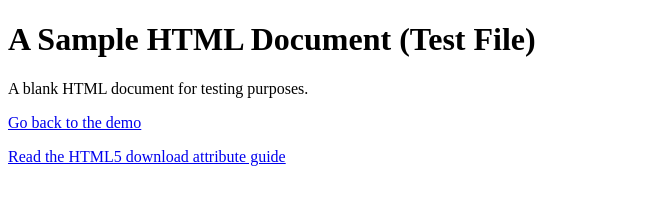
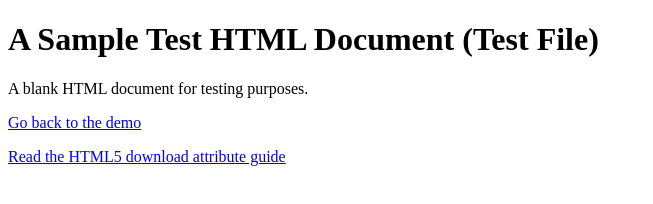
Before and after one commit to balajiregt/Javascript_Practice, a plain HTML site: page js-Basics/HTMLSample.html in a window 1280 px wide. Shown: the whole page, without its empty margins (0-653 px from the left). Drawn offline with Linux system fonts and the light colour scheme.

Commit message:
Update HTMLSample.html
update h1

```diff
--- a/js-Basics/HTMLSample.html
+++ b/js-Basics/HTMLSample.html
@@ -10,7 +10,7 @@
 </head>
 <body>
 
-<h1>A Sample HTML Document (Test File)</h1>
+<h1>A Sample Test HTML Document (Test File)</h1>
 <p>A blank HTML document for testing purposes.</p>
 <p><a href="../html5download-demo.html">Go back to the demo</a></p>
 <p><a href="http://sixrevisions.com/html5/download-attribute/">Read the HTML5 download attribute guide</a></p>
```
